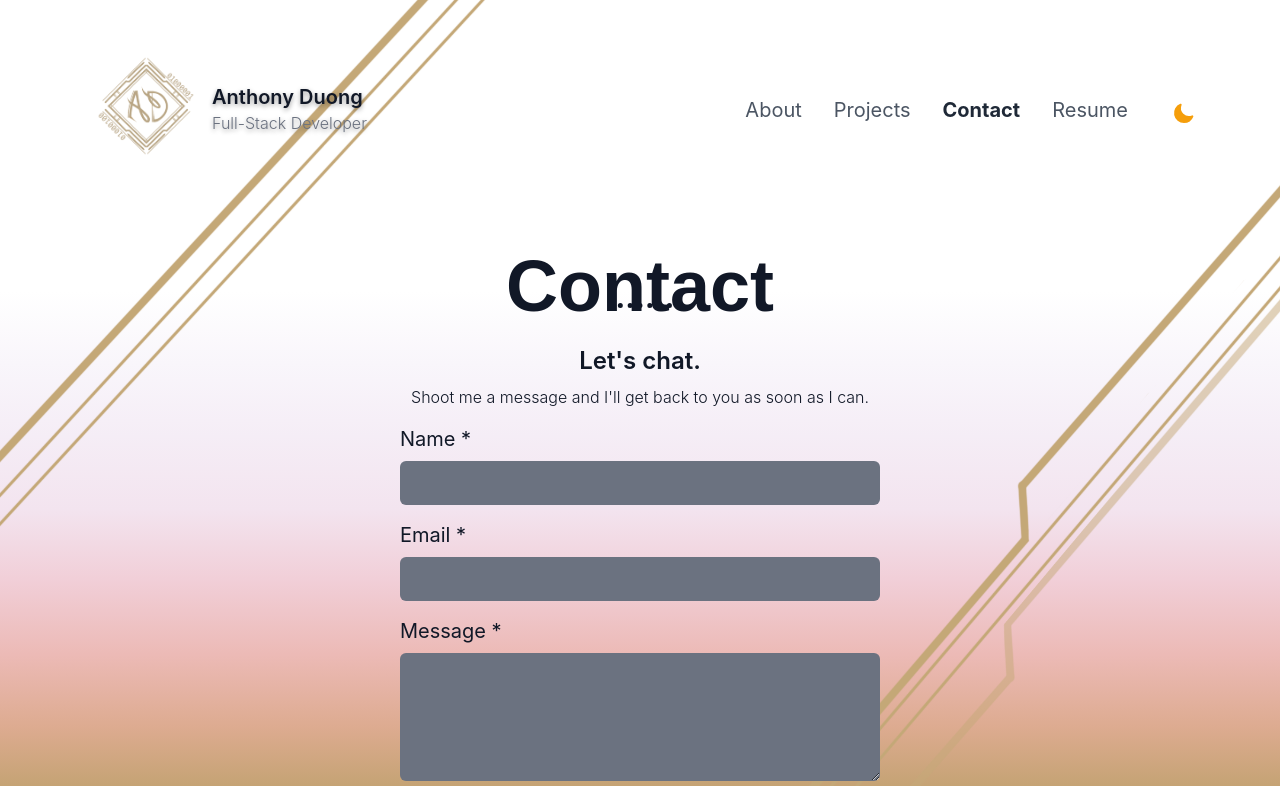
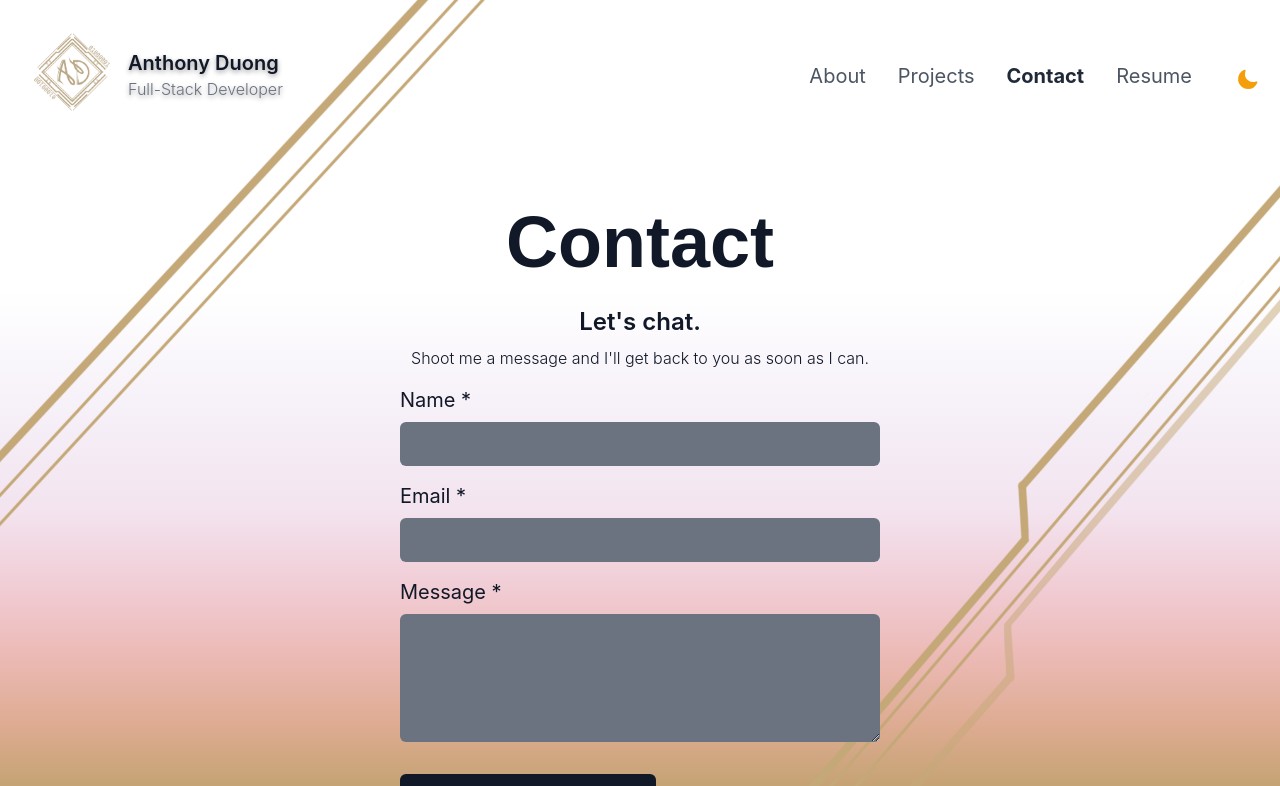
Before and after one commit to khangbeo/anthony-portfolio, a Next.js app: page /contact in a window 1280 px wide. Shown: the top 786 px of the page. Built offline with nearby package versions, Linux system fonts and the light colour scheme.

Commit message:
fixed navbar width

```diff
--- a/components/Contact.js
+++ b/components/Contact.js
@@ -65,13 +65,13 @@ function Form() {
 export default function Contact() {
   return (
     <section>
-      <div className="max-w-6xl mx-auto h-20 ">
+      <div className="max-w-6xl mx-auto h-20">
         <h1 className="font-title text-5xl md:text-7xl font-bold py-8 text-center">
           Contact
         </h1>
 
-      </div><hr />
-      <div className="relative z-10 p-8 lg:p-8 max-w-6xl mx-auto">
+      </div>
+      <div className="relative z-10 p-8 lg:p-8 max-w-6xl mx-auto mt-5">
         <header className="text-center">
           <h1 className="font-semibold text-2xl">
             Let's chat.
--- a/components/ContainerBlock.js
+++ b/components/ContainerBlock.js
@@ -46,6 +46,7 @@ export default function ContainerBlock({ children, ...customMeta }) {
         bg-fixed
         bg-cover
         bg-no-repeat
+        min-h-screen
         ">
         <Navbar />
         <div>{children}</div>
--- a/components/Navbar.js
+++ b/components/Navbar.js
@@ -16,7 +16,7 @@ export default function Navbar() {
   }, []);
 
   return (
-    <div className="max-w-6xl mx-auto px-4 py-10">
+    <div className="max-w-7xl mx-auto px-4 pt-4 pb-10">
       <div className="flex md:flex-row justify-center md:justify-between items-center">
         {/* Logo / Home / Text */}
 
@@ -26,8 +26,8 @@ export default function Navbar() {
               <Image
                 src={userData.avatarUrl}
                 alt='logo'
-                width={100}
-                height={100}
+                width={80}
+                height={80}
               />
             </a>
           </Link>
@@ -125,7 +125,7 @@ export default function Navbar() {
 
       </div>
       {/* mobile-navbar */}
-      <div className="space-x-8 text-center md:hidden mt-4">
+      <div className="space-x-6 text-center md:hidden mt-4">
         <Link href="/about">
           <a className="text-base font-normal" rel="noopener noreferrer">
             About
```
